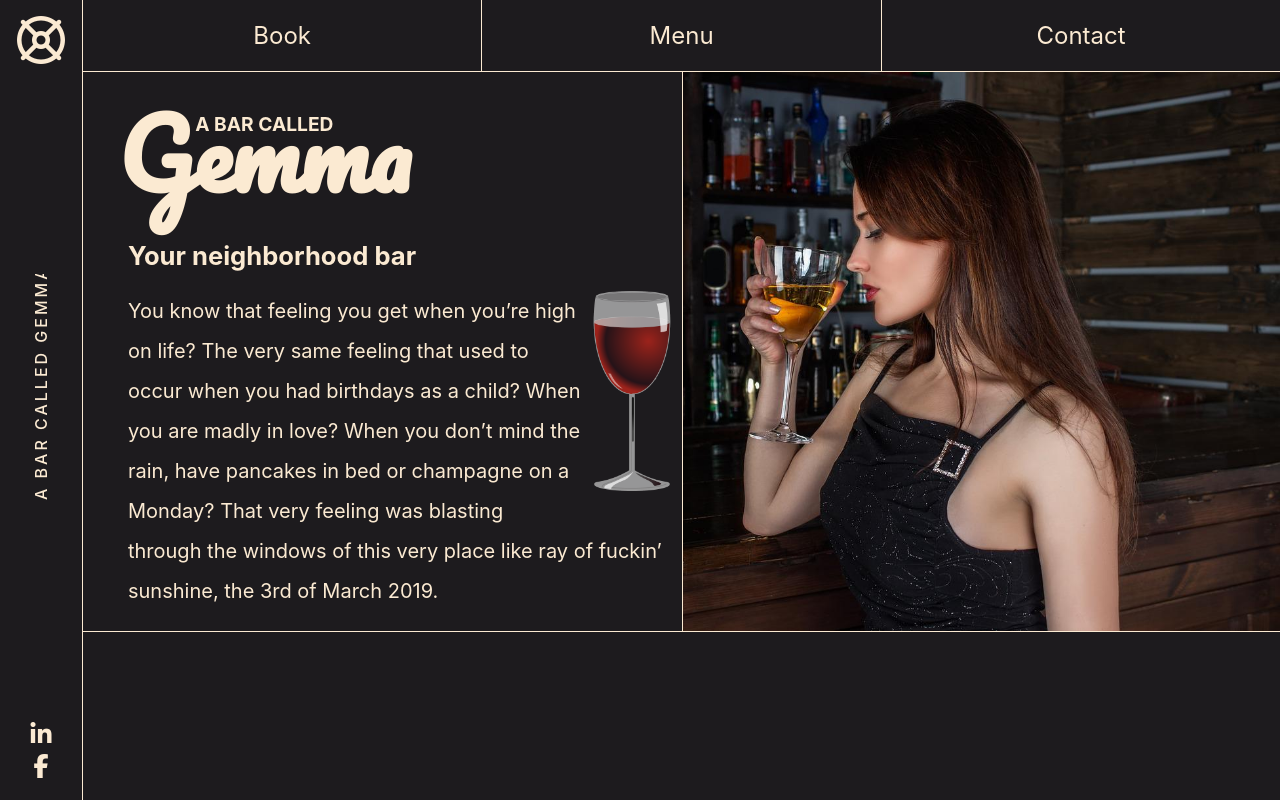
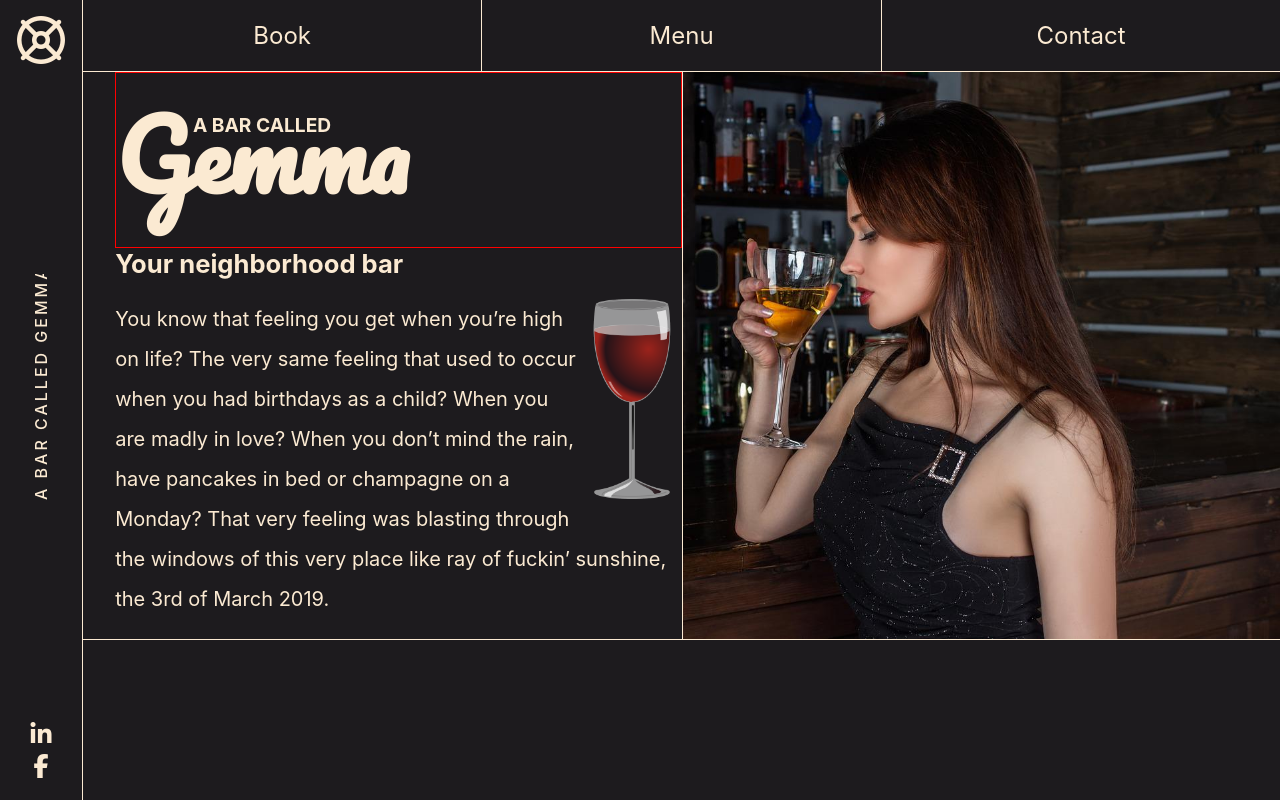
Before and after one commit to ledminh/a-bar-called-quesera, a Next.js app: page / in a window 1280 px wide. Built offline with nearby package versions, Linux system fonts and the light colour scheme.

Commit message:
Add padding to article

```diff
--- a/components/Intro/Intro.module.scss
+++ b/components/Intro/Intro.module.scss
@@ -9,32 +9,28 @@
 
 .article {
     flex-basis: 50%;
+
+    padding-left: 2rem;
 }
 
 .title {
     position: relative;
-    height: 10.5rem;
+    height: 11rem;
 
+    border: 1px solid red;
     h6, h1 {
         position: absolute;
     }
 
-    h1 {
-        left: 2.2rem;
-    }
 
     h6 {
-        left: 7rem;
+        left: 4.8rem;
         top: 2.5rem;
     }
 }
 
-.subtitle {
-    margin-left: 2.8rem;
-}
 
 .text {
-    margin-left: 2.8rem;
 
     line-height: 2.5rem;
 
```
